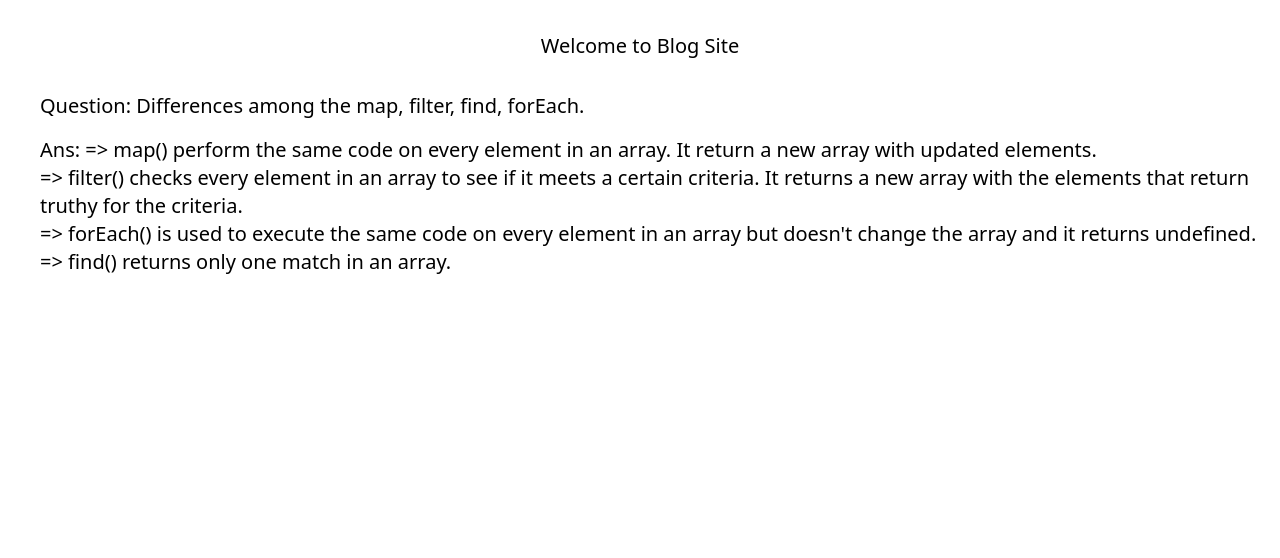
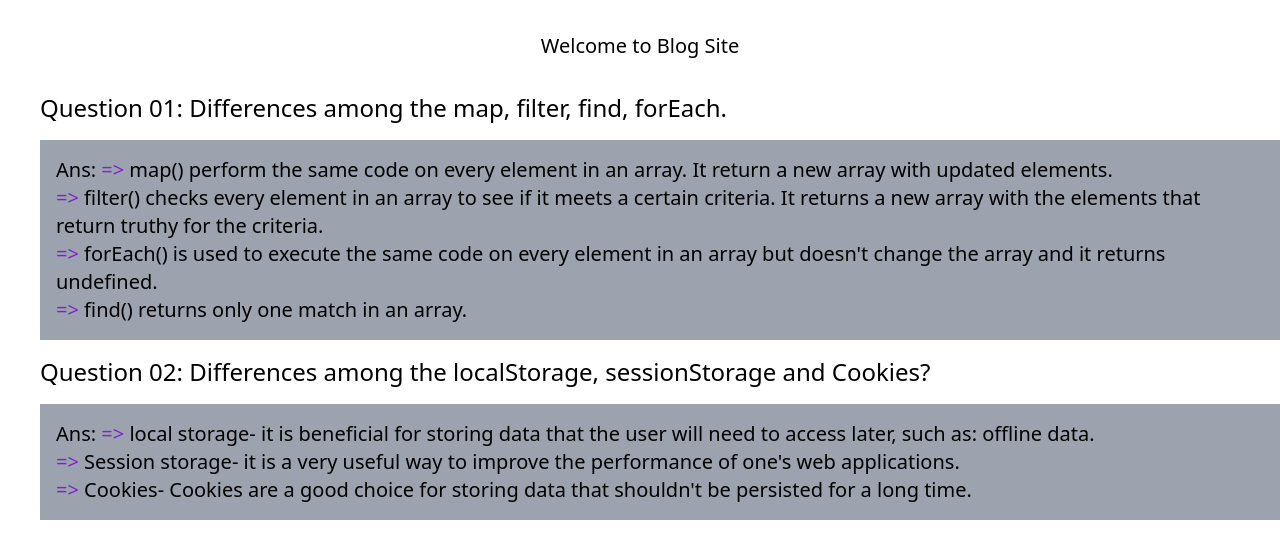
Before and after one commit to Ak-Rakib/Quize, a plain HTML site: page blog.html in a window 1280 px wide. Drawn offline with nearby package versions, Linux system fonts and the light colour scheme.

Commit message:
second question done

```diff
--- a/blog.html
+++ b/blog.html
@@ -32,18 +32,29 @@
     <h1 class="text-center my-8 text-xl">Welcome to Blog Site</h1>
     <ul class="ml-10">
         <li class="mb-4">
-            <h4 class="text-xl">
-                Question: Differences among the map, filter, find, forEach.
+            <h2 class="text-2xl">
+                Question 01: Differences among the map, filter, find, forEach.
+            </h2>
+        </li>
+        <li>
+            <h4 class="text-xl bg-gray-400 p-4">
+                Ans: <span class="text-purple-700">=></span> map() perform the same code on every element in an array. It return a new array with updated elements. <br>
+                <span class="text-purple-700">=></span> filter() checks every element in an array to see if it meets a certain criteria. It returns a new array with the elements that return truthy for the criteria. <br>
+                <span class="text-purple-700">=></span> forEach() is used to execute the same code on every element in an array but doesn't change the array and it returns undefined. <br>
+                <span class="text-purple-700">=></span> find() returns only one match in an array.
             </h4>
         </li>
+
+        <li class="mb-4 mt-4">
+            <h2 class="text-2xl">
+                Question 02: Differences among the localStorage, sessionStorage and Cookies?
+            </h2>
+        </li>
         <li>
-            <h4 class="text-xl">
-               <span>
-                Ans: => map() perform the same code on every element in an array. It return a new array with updated elements. <br>
-                    => filter() checks every element in an array to see if it meets a certain criteria. It returns a new array with the elements that return truthy for the criteria. <br>
-                    => forEach() is used to execute the same code on every element in an array but doesn't change the array and it returns undefined. <br>
-                    => find() returns only one match in an array.
-               </span>
+            <h4 class="text-xl bg-gray-400 p-4">
+                Ans: <span class="text-purple-700"> => </span> local storage- it is beneficial for storing data that the user will need to access later, such as: offline data. <br>
+                <span class="text-purple-700"> => </span>  Session storage- it is a very useful way to improve the performance of one's web applications. <br>
+                <span class="text-purple-700"> => </span> Cookies- Cookies are a good choice for storing data that shouldn't be persisted for a long time.
             </h4>
         </li>
     </ul>
```
